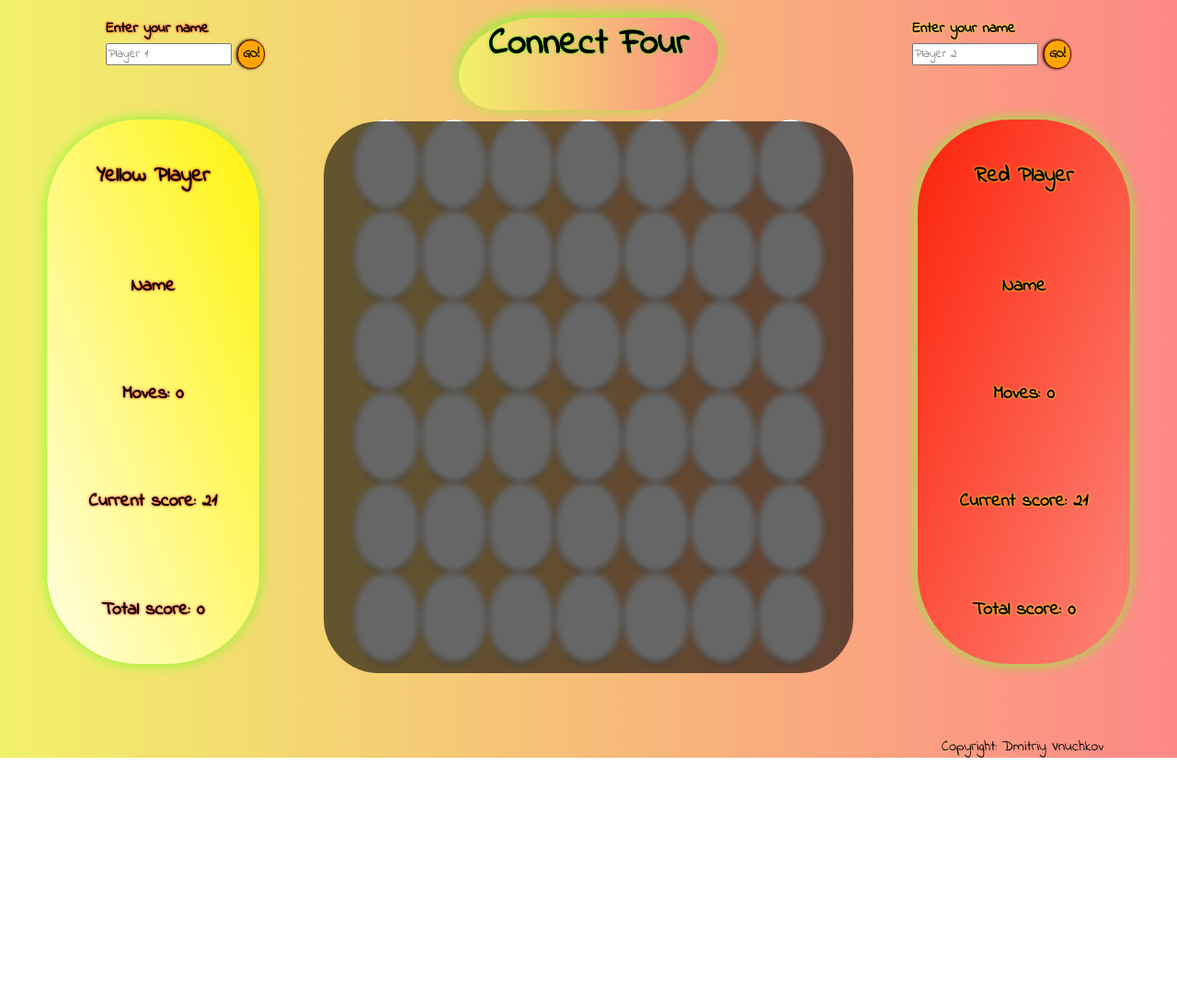
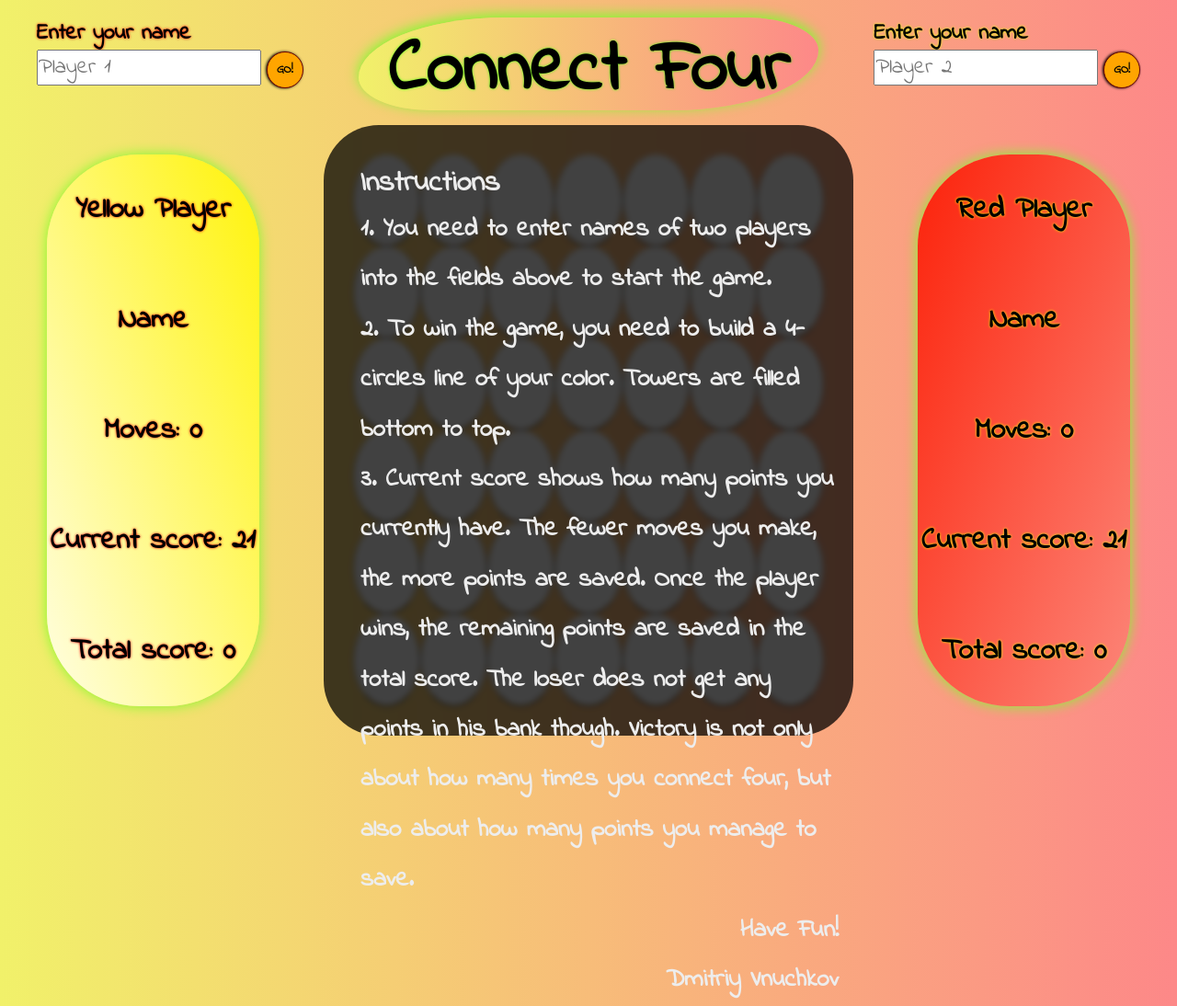
Before and after one commit to DeevDevs/dd-connect-four, a website built with Parcel: page index.html in a window 1280 px wide. Shown: the whole page at 92% size. Before the commit the page ends 800 px from the top, so only its background shows below. Built offline with nearby package versions, Linux system fonts and the light colour scheme.

Commit message:
fixing game

```diff
--- a/index (zoom to 200percent).html
+++ b/index.html
@@ -26,7 +26,7 @@
         />
         <button type="button" class="save__name player1">GO!</button>
       </div>
-      <h1 class="header__el1 game__name">Connect Four</h1>
+      <div class="header__el1 game__name"><h1>Connect Four</h1></div>
       <div class="header__el input__player2">
         <h4 class="enter__name2">Enter your name</h4>
         <a type="button"></a>
@@ -41,11 +41,11 @@
     </header>
     <section class="section">
       <div class="section__el player__panel yellow__player">
-        <h3>Yellow Player</h3>
-        <h4 class="name__player1">Name</h4>
-        <div class="player1__moves">Moves: 0</div>
-        <div class="player1__cur">Current score: 21</div>
-        <div class="player1__score">Total score: 0</div>
+        <p>Yellow Player</p>
+        <p class="name__player1">Name</p>
+        <p class="player1__moves">Moves: 0</p>
+        <p class="player1__cur">Current score: 21</p>
+        <p class="player1__score">Total score: 0</p>
       </div>
       <div class="section__el grid__table">
         <div class="grid__el box_A_6" id="A"></div>
@@ -90,21 +90,43 @@
         <div class="grid__el box_E_1" id="E"></div>
         <div class="grid__el box_F_1" id="F"></div>
         <div class="grid__el box_G_1" id="G"></div>
+        <div class="overlay">
+          <div class="instructions">
+            <h1>Instructions</h1>
+            <p>
+              1. You need to enter names of two players into the fields above to
+              start the game.
+            </p>
+            <p>
+              2. To win the game, you need to build a 4-circles line of your
+              color. Towers are filled bottom to top.
+            </p>
+            <p>
+              3. Current score shows how many points you currently have. The
+              fewer moves you make, the more points are saved. Once the player
+              wins, the remaining points are saved in the total score. The loser
+              does not get any points in his bank though. Victory is not only
+              about how many times you connect four, but also about how many
+              points you manage to save.
+            </p>
+            <p class="greeting">Have Fun!</p>
+            <p class="greeting">Dmitriy Vnuchkov</p>
+          </div>
+        </div>
       </div>
-      <div class="overlay"></div>
       <div class="modal hidden">
-        <h2>CONGRATULATIONS!</h2>
-        <h3 class="winner__name"></h3>
+        <h1>CONGRATULATIONS!</h1>
+        <p class="winner__name"></p>
         <button type="button" class="btn__newGame buttonz">
           Start a New Game
         </button>
       </div>
       <div class="section__el player__panel red__player">
-        <h3>Red Player</h3>
-        <h4 class="name__player2">Name</h4>
-        <div class="player2__moves">Moves: 0</div>
-        <div class="player2__cur">Current score: 21</div>
-        <div class="player2__score">Total score: 0</div>
+        <p>Red Player</p>
+        <p class="name__player2">Name</p>
+        <p class="player2__moves">Moves: 0</p>
+        <p class="player2__cur">Current score: 21</p>
+        <p class="player2__score">Total score: 0</p>
       </div>
       <div class="modal2 hidden">
         <h3>
@@ -119,7 +141,7 @@
           </button>
         </div>
       </div>
-      <span class="copyright"><p>Copyright: Dmitriy Vnuchkov</p></span>
+      <!-- <span class="copyright"><p>Copyright: Dmitriy Vnuchkov</p></span> -->
     </section>
   </body>
 </html>
--- a/script.js
+++ b/script.js
@@ -49,6 +49,21 @@ let currentScoreP2 = 21;
 let totalScore1 = 0;
 let totalScore2 = 0;
 
+const showHideElement = function (el, to) {
+  if (to === "show") {
+    el.classList.remove("hidden");
+    setTimeout(function () {
+      el.style.opacity = 1;
+    }, 50);
+  }
+  if (to === "hide") {
+    el.style.opacity = 0;
+    setTimeout(function () {
+      el.classList.add("hidden");
+    }, 350);
+  }
+};
+
 //function to start a new game
 const startNewGame = function () {
   if (result === "Yellow") {
@@ -58,8 +73,8 @@ const startNewGame = function () {
   }
   result = "";
   color = "Yellow";
-  blur.classList.add("hidden");
-  endGameModal.classList.add("hidden");
+  showHideElement(blur, "hide");
+  showHideElement(endGameModal, "hide");
   grid = [
     [" ", " ", " ", " ", " ", " "],
     [" ", " ", " ", " ", " ", " "],
@@ -155,8 +170,8 @@ gridArea.addEventListener("click", function (e) {
           : `${namePlayer2.textContent} is the winner!`
       }`;
       console.log(`The Winner is ${result}`);
-      blur.classList.remove("hidden");
-      endGameModal.classList.remove("hidden");
+      showHideElement(blur, "show");
+      showHideElement(endGameModal, "show");
     }
   }
 });
@@ -167,7 +182,8 @@ document.addEventListener("keyup", function (e) {
     startNewGame();
   }
   if (e.key === "Escape" && !resetGameModal.classList.contains("hidden")) {
-    resetGameModal.classList.add("hidden");
+    // resetGameModal.classList.add("hidden");
+    showHideElement(resetGameModal, "hide");
   }
 });
 btnNewGame.addEventListener("click", function (e) {
@@ -177,15 +193,20 @@ btnNewGame.addEventListener("click", function (e) {
 
 //Reset the Game / Cancel gameReset
 title.addEventListener("click", function () {
-  blur.classList.remove("hidden");
-  resetGameModal.classList.remove("hidden");
+  // blur.classList.remove("hidden");
+  // resetGameModal.classList.remove("hidden");
+  showHideElement(blur, "show");
+  showHideElement(resetGameModal, "show");
 });
 resetGame.addEventListener("click", function () {
   location.reload();
 });
+
 noResetGame.addEventListener("click", function () {
-  resetGameModal.classList.add("hidden");
-  blur.classList.add("hidden");
+  // resetGameModal.classList.add("hidden");
+  showHideElement(resetGameModal, "hide");
+  // blur.classList.add("hidden");
+  showHideElement(blur, "hide");
 });
 /////////////////////// Game Mechanics //////////////////////
 function whoIsWinner(move) {
@@ -301,14 +322,22 @@ function saveName1() {
   namePlayer1.textContent = `${inputNameP1.value.toUpperCase()}`;
   inputNameP1.value = "";
   inputFieldP1.classList.add("hidden1");
-  if (namePlayer2.textContent !== "Name") blur.classList.add("hidden");
+  if (namePlayer2.textContent !== "Name") {
+    //  blur.classList.add("hidden");
+    showHideElement(blur, "hide");
+    document.querySelector(".instructions").classList.add("hidden");
+  }
 }
 
 function saveName2() {
   namePlayer2.textContent = `${inputNameP2.value.toUpperCase()}`;
   inputNameP2.value = "";
   inputFieldP2.classList.add("hidden1");
-  if (namePlayer1.textContent !== "Name") blur.classList.add("hidden");
+  if (namePlayer1.textContent !== "Name") {
+    // blur.classList.add("hidden");
+    showHideElement(blur, "hide");
+    document.querySelector(".instructions").classList.add("hidden");
+  }
 }
 
 // CHANGING COLORS OF THE GRID SHADOW
--- a/style.css
+++ b/style.css
@@ -7,7 +7,9 @@ html {
   height: 100%;
 }
 body {
-  max-width: 100%;
+  position: relative;
+  max-width: 120rem;
+  max-height: 67.5rem;
   margin: 0 auto;
   display: flex;
   flex-direction: column;
@@ -17,12 +19,12 @@ body {
     rgb(241, 241, 106)
   );
 
-  background-repeat: none;
+  /* background-repeat: none; */
 }
 /* Formatting the Header */
 .header {
-  max-height: 15%;
-  min-height: 15%;
+  height: 15%;
+  max-height: calc(67.5 / 6);
   display: flex;
   flex-direction: row;
   justify-content: space-around;
@@ -33,16 +35,15 @@ body {
   margin: 1.2rem;
 }
 
-/* .header__el1 {
-  margin-top: 1.5rem;
-} */
+.header__input {
+  font-size: 1.5rem;
+}
 
 /*Colouring the Header*/
 .game__name {
   font-size: 2.5rem;
   /* position: relative; */
-  padding-left: 2rem;
-  padding-right: 2rem;
+  padding: 0 2rem;
   margin-top: 1.2rem;
   border-radius: 45% 22% / 91% 50%;
   background-image: linear-gradient(
@@ -50,6 +51,7 @@ body {
     rgb(253, 136, 136),
     rgb(241, 241, 106)
   );
+  text-align: center;
   box-shadow: 0px -3px 14px rgb(127, 251, 44);
   text-shadow: 0 0 3px #3cff00;
 }
@@ -58,13 +60,17 @@ body {
   border: 1px solid black;
 }
 .enter__name {
+  font-size: 1.5rem;
   text-shadow: 0 0 3px #ff0000;
 }
 .enter__name2 {
+  font-size: 1.5rem;
   text-shadow: 0 0 3px #e5ff00;
 }
 
 .save__name {
+  height: 2.5rem;
+  width: 2.5rem;
   padding: 0.3rem;
   border-radius: 100px;
   border: 1px solid rgb(107, 3, 3);
@@ -78,14 +84,19 @@ body {
 
 /*Working on the Game Field*/
 .section {
-  margin-top: 10px;
-  min-height: 74%;
-  max-height: 74%;
+  margin-top: 3rem;
+  height: 75%;
   display: flex;
   flex-direction: row;
   justify-content: space-around;
 }
+
+.section__el p {
+  font-size: 2rem;
+}
+
 .grid__table {
+  position: relative;
   min-width: 40%;
   max-width: 40%;
   display: grid;
@@ -145,6 +156,7 @@ body {
   transform: translate(-50%, -50%);
   z-index: 10;
   font-size: 0.8rem;
+  transition: opacity 0.3s;
 
   display: flex;
   flex-direction: column;
@@ -158,14 +170,29 @@ body {
   border: 1px solid rgb(233, 134, 134);
 }
 
+.modal h1 {
+  font-size: 3rem;
+}
+
+.modal p {
+  font-size: 2.5rem;
+}
+
 .buttonz {
   padding: 0.3rem;
   font-weight: bold;
+  font-size: 1.4rem;
   border-radius: 100px;
   border: 1px solid rgb(107, 3, 3);
   box-shadow: -1px 0px 3px black;
   background-color: orangered;
 }
+
+.btn__newGame {
+  /* box-shadow: none; */
+  font-size: 1.5rem;
+}
+
 .btn__newGame:active {
   box-shadow: none;
 }
@@ -179,7 +206,9 @@ body {
   height: 30%;
   transform: translate(-50%, -50%);
   z-index: 11;
-  font-size: 0.8rem;
+  font-size: 2.2rem;
+  text-align: center;
+  transition: opacity 0.3s;
 
   display: flex;
   flex-direction: column;
@@ -194,6 +223,7 @@ body {
 }
 
 .btns__reset {
+  font-size: 2rem;
   min-width: 90%;
   flex-direction: row;
   display: flex;
@@ -213,21 +243,34 @@ body {
 }
 
 .overlay {
+  /* display: block; */
   position: absolute;
-  transform: translate(-50%, -50%);
-  top: 54%;
-  left: 50%;
-  width: 45%;
-  height: 75%;
+  /* transform: translate(-50%, -50%); */
+  top: -2rem;
+  left: -2rem;
+  width: calc(100% + 4rem);
+  height: calc(100% + 4rem);
   border-radius: 60px;
-  background-color: rgba(0, 0, 0, 0.6);
+  background-color: rgba(0, 0, 0, 0.744);
   backdrop-filter: blur(3px);
   z-index: 5;
+  transition: opacity 0.3s;
+}
+.instructions {
+  color: rgb(237, 237, 237);
+  margin: 2.5rem 1rem 0 2.5rem;
 }
 
-.copyright {
-  position: absolute;
-  top: 100%;
-  left: 80%;
-  z-index: 12;
+.instructions h1 {
+  font-size: 2rem;
 }
+
+.instructions p {
+  font-size: 1.7rem;
+  font-weight: 700;
+  line-height: 2;
+}
+
+.greeting {
+  text-align: right;
+}
```
